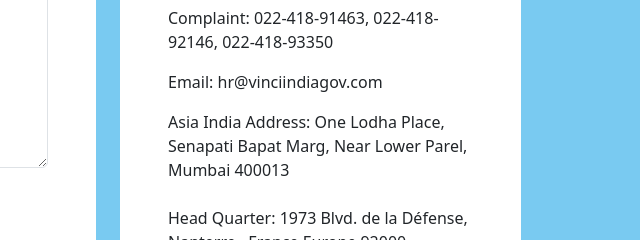
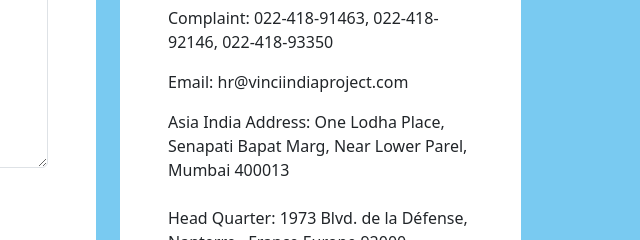
Before and after one commit to heyyyyamyy/vinci, a plain HTML site: page Contact.html in a window 1280 px wide. Shown: the part 459-699 px from the top of the page, 617-1257 px from the left. Drawn offline with nearby package versions, Linux system fonts and the light colour scheme.

Commit message:
new change

```diff
--- a/Contact.html
+++ b/Contact.html
@@ -125,7 +125,7 @@
                     <div class="row ">
 
                         <div class="col-12 col-xl-12">
-                            <p class="">Email: hr@vinciindiagov.com </p>
+                            <p class="">Email: hr@vinciindiaproject.com </p>
                             <p>Asia India Address: One Lodha Place, Senapati Bapat Marg, Near Lower Parel, Mumbai 400013
                                 <br>
                                 <br>
```
